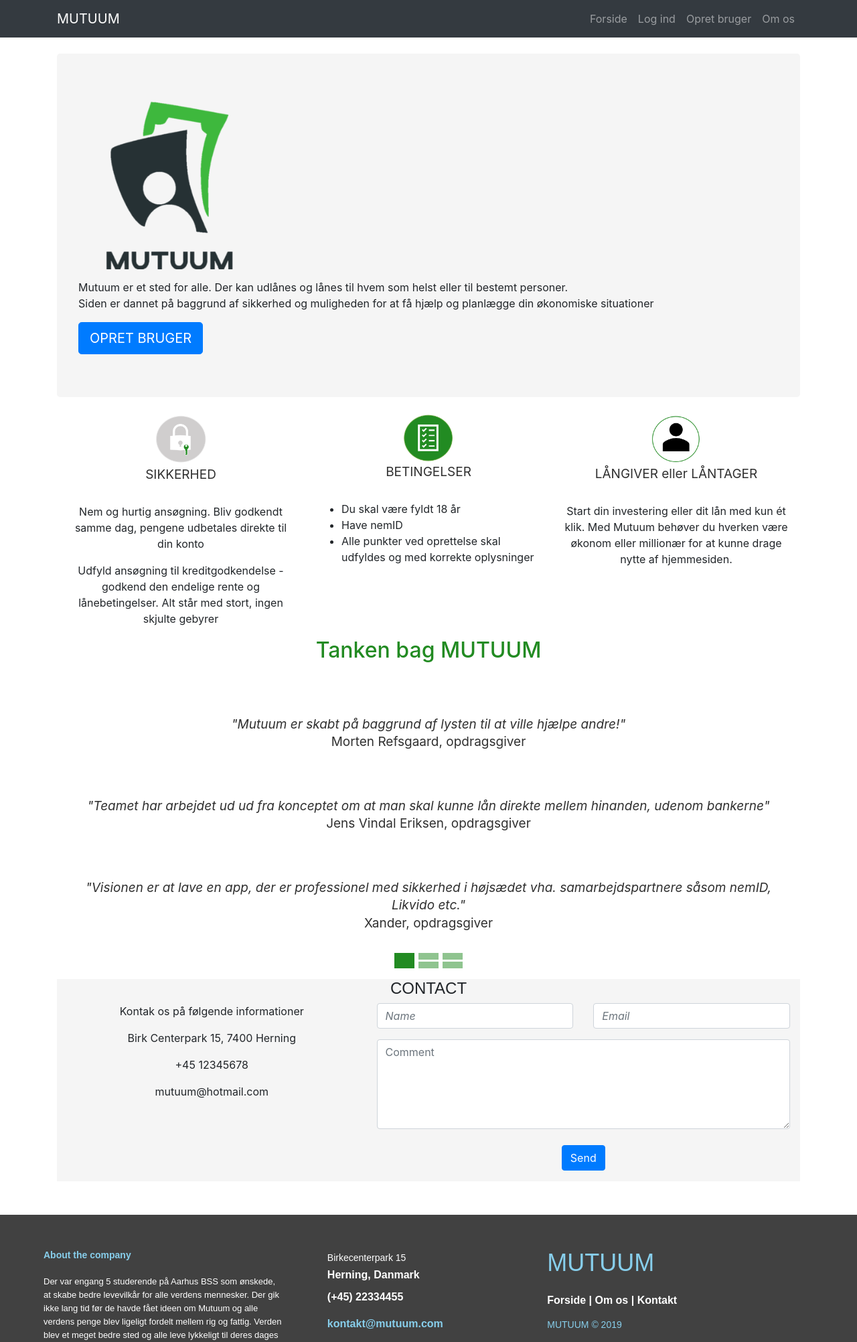
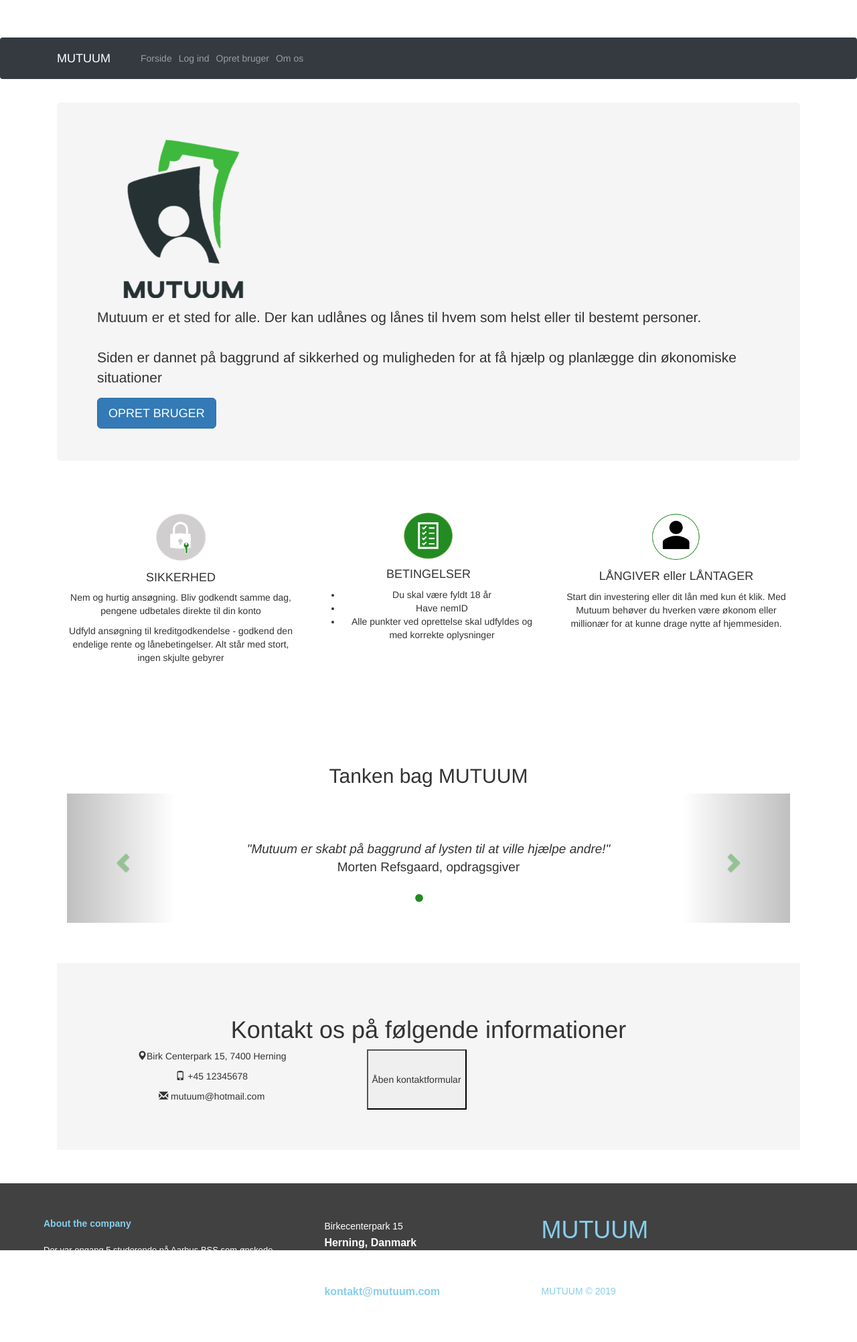
Before and after one commit to LOOP3-gr-3/LOOP-eksamen-mutuum-, a PHP site: page /maja-index.php in a window 1280 px wide. Shown: the top 2004 px of the page at 67% size. After the commit the page ends 1937 px from the top, so only its background shows below. Run offline with PHP 8.4, Linux system fonts and the light colour scheme.

Commit message:
mere forside

```diff
--- a/includes/styles/overallstyle.css
+++ b/includes/styles/overallstyle.css
@@ -409,6 +409,9 @@ h2{                     /*h2 overskrift ændring*/
     font-weight: 600;
     margin-bottom: 30px;
   }
+.container-fluid {
+    padding: 60px 50px;
+}
   h4 {
     font-size: 19px;
     line-height: 1.375em;
@@ -416,24 +419,17 @@ h2{                     /*h2 overskrift ændring*/
     font-weight: 400;
     margin-bottom: 30px;
   }
-
-  .forside {
-    padding: 60px 50px;
-}
- #forsideliste{
-        text-align: left;
-    }
   }
   .bg-grey {
     background-color: #f6f6f6;
     }
 
   .carousel-control.right, .carousel-control.left {
-    background-image: none;
-    color: #f4511e;
+    background-color: none;
+    color: forestgreen;
   }
   .carousel-indicators li {
-    border-color: forestgreen;
+    border-color: black;
   }
   .carousel-indicators li.active {
     background-color: forestgreen;
@@ -448,6 +444,14 @@ h2{                     /*h2 overskrift ændring*/
   .item span {
     font-style: normal;
   }
+.panel {
+    border: 1px solid #f4511e;
+    border-radius:0 !important;
+    transition: box-shadow 0.5s;
+  }
+  .panel:hover {
+    box-shadow: 5px 0px 40px rgba(0,0,0, .2);
+}
 
   .slideanim {visibility:hidden;}
   .slide {
@@ -491,4 +495,12 @@ h2{                     /*h2 overskrift ændring*/
     .logo {
       font-size: 150px;
     }
+
+#forsidekontaktformular {
+          text-align: center;
+      }
+.centrerknap {
+          margin-left: 3;
+      }
+
 }
--- a/maja-index.php
+++ b/maja-index.php
@@ -2,16 +2,22 @@
 $page = ('Forside');
 require_once('includes/header.php');
 ?>
+  <meta name="viewport" content="width=device-width, initial-scale=1">
+  <link rel="stylesheet" href="https://maxcdn.bootstrapcdn.com/bootstrap/3.4.0/css/bootstrap.min.css">
+  <link href="https://fonts.googleapis.com/css?family=Montserrat" rel="stylesheet" type="text/css">
+  <link href="https://fonts.googleapis.com/css?family=Lato" rel="stylesheet" type="text/css">
+  <script src="https://ajax.googleapis.com/ajax/libs/jquery/3.4.1/jquery.min.js"></script>
+  <script src="https://maxcdn.bootstrapcdn.com/bootstrap/3.4.0/js/bootstrap.min.js"></script>
 
  <!-- Page Content -->
-  <div class="container">
+<div class="container">
 
     <!-- Jumbotron Header -->
 <header class="jumbotron my-4" id="baggrundpaaforside">
 
 <!--For nu er styler jeg inde på siden så der kan holdes overblik med det-->
         <img id="logoforside" src="images/logo.png">
-      <p>Mutuum er et sted for alle. Der kan udlånes og lånes til hvem som helst eller til bestemt personer. <br>
+      <p>Mutuum er et sted for alle. Der kan udlånes og lånes til hvem som helst eller til bestemt personer. <br><br>
     Siden er dannet på baggrund af sikkerhed og muligheden for at få hjælp og planlægge din økonomiske situationer</p>
       <a href="opretbruger.php" class="btn btn-primary btn-lg">OPRET BRUGER</a>
 </header>
@@ -46,7 +52,6 @@ require_once('includes/header.php');
 
 <!-- Container (Portfolio Section) -->
 <div id="portfolio" class="container-fluid text-center bg-grey">
-
   <h2>Tanken bag MUTUUM</h2>
   <div id="myCarousel" class="carousel slide text-center" data-ride="carousel">
     <!-- Indicators -->
@@ -67,24 +72,35 @@ require_once('includes/header.php');
       <div class="item">
         <h4>"Visionen er at lave en app, der er professionel med sikkerhed i højsædet vha. samarbejdspartnere såsom nemID, Likvido etc."<br><span>Xander, opdragsgiver</span></h4>
       </div>
-    </div>
+
+ <a class="left carousel-control" href="#myCarousel" role="button" data-slide="prev">
+      <span class="glyphicon glyphicon-chevron-left" aria-hidden="true"></span>
+      <span class="sr-only">Previous</span>
+    </a>
+    <a class="right carousel-control" href="#myCarousel" role="button" data-slide="next">
+      <span class="glyphicon glyphicon-chevron-right" aria-hidden="true"></span>
+      <span class="sr-only">Next</span>
+    </a>
   </div>
+ </div>
 </div>
 
 <!-- Container (Contact Section) -->
 <div id="contact" class="container-fluid bg-grey">
-  <h1 class="text-center">CONTACT</h1>
+  <h1 class="text-center">Kontakt os på følgende informationer</h1>
   <div class="row">
     <div class="col-sm-5">
-      <p>Kontak os på følgende informationer</p>
       <p><span class="glyphicon glyphicon-map-marker"></span>Birk Centerpark 15, 7400 Herning</p>
       <p><span class="glyphicon glyphicon-phone"></span> +45 12345678</p>
       <p><span class="glyphicon glyphicon-envelope"></span> mutuum@hotmail.com</p>
     </div>
-    <div class="col-sm-7 slideanim">
+
+       <div class="centrerknap"></div> <button data-toggle="collapse" data-target="#demo" id="forsidekontakformular">Åben kontaktformular</button> </div>
+            <div id="demo" class="collapse">
+                <div class="col-sm-7 slideanim">
       <div class="row">
         <div class="col-sm-6 form-group">
-          <input class="form-control" id="name" name="name" placeholder="Name" type="text" required>
+         <br><br> <input class="form-control" id="name" name="name" placeholder="Name" type="text" required>
         </div>
         <div class="col-sm-6 form-group">
           <input class="form-control" id="email" name="email" placeholder="Email" type="email" required>
@@ -100,6 +116,8 @@ require_once('includes/header.php');
   </div>
 </div>
 </div>
+</div>
+
 
 <script>
 $(document).ready(function(){
```
